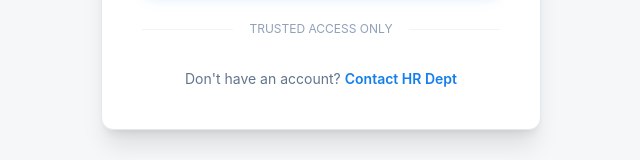
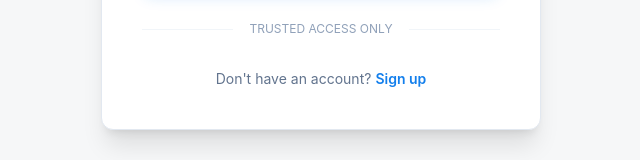
Before and after one commit to leonyllukejayme/mini-hcm-time-tracking-system, a React (Vite) app in the folder frontend/: page / in a window 1280 px wide. Shown: the part 513-673 px from the top of the page, without its empty margins (319-959 px from the left). Built offline with nearby package versions, Linux system fonts and the light colour scheme; no server answers.

Commit message:
feat: integrate react-hot-toast for login feedback and add Toaster component

```diff
--- a/frontend/src/pages/EmployeeDashboard.jsx
+++ b/frontend/src/pages/EmployeeDashboard.jsx
@@ -3,6 +3,7 @@ import { useEffect, useMemo, useState } from 'react';
 import Badge from '../components/Badge';
 import SummaryCard from '../components/SummaryCard';
 import TimeStatusCard from '../components/TimeStatusCard';
+import { Toaster } from 'react-hot-toast';
 
 const ATTENDANCE_UPDATED_EVENT = 'attendance:updated';
 
@@ -105,6 +106,7 @@ const EmployeeDashboard = () => {
 
 	return (
 		<div className="flex-1 overflow-y-auto p-8 space-y-8">
+			<Toaster />
 			<section className="grid grid-cols-1 lg:grid-cols-3 gap-8">
 				<TimeStatusCard />
 			</section>
--- a/frontend/src/pages/Login.jsx
+++ b/frontend/src/pages/Login.jsx
@@ -1,18 +1,18 @@
-import { useState } from "react";
-import { auth, db } from "../firebase";
-import { signInWithEmailAndPassword } from "firebase/auth";
-import { doc, getDoc } from "firebase/firestore";
-import { useNavigate } from "react-router";
+import { signInWithEmailAndPassword } from 'firebase/auth';
+import { doc, getDoc } from 'firebase/firestore';
+import { useState } from 'react';
+import toast, { Toaster } from 'react-hot-toast';
+import { NavLink, useNavigate } from 'react-router';
+import { auth, db } from '../firebase';
 
 export default function Login() {
 	const navigate = useNavigate();
 	const [form, setForm] = useState({
-    email: "",
-    password: "",
+		email: '',
+		password: '',
 	});
 
 	const [showPassword, setShowPassword] = useState(false);
-
 
 	// Handles input changes for email, password, and remember fields
 	const handleChange = (e) => {
@@ -20,7 +20,7 @@ export default function Login() {
 		// Update form state based on input type (checkbox vs text)
 		setForm((prev) => ({
 			...prev,
-      [name]: type === "checkbox" ? checked : value,
+			[name]: type === 'checkbox' ? checked : value,
 		}));
 	};
 
@@ -31,27 +31,32 @@ export default function Login() {
 			const credential = await signInWithEmailAndPassword(
 				auth,
 				form.email,
-        form.password
+				form.password,
 			);
-      const userDoc = await getDoc(doc(db, "users", credential.user.uid));
+			const userDoc = await getDoc(doc(db, 'users', credential.user.uid));
 
-      if (userDoc.exists() && userDoc.data().role === "admin") {
-        navigate("/dashboard/admin");
+			if (userDoc.exists() && userDoc.data().role === 'admin') {
+				navigate('/dashboard/admin');
 				return;
 			}
-
-      navigate("/dashboard");
+			toast.success('Login successful!', {
+				position: 'top-right',
+			});
+			navigate('/dashboard');
 		} catch (error) {
-      console.error("Login failed:", error);
-      alert("Invalid email or password.");
+			console.error('Login failed:', error);
+			toast.error('Invalid email or password. Please try again.', {
+				position: 'top-right',
+			});
+			// alert("Invalid email or password.");
 		}
 	};
 
 	return (
 		<div className="bg-background-light dark:bg-background-dark min-h-screen flex flex-col font-display">
+			<Toaster />
 			<main className="flex-1 flex flex-col items-center justify-center p-6">
 				<div className="w-full max-w-110 bg-white dark:bg-slate-900 shadow-xl rounded-xl border border-slate-200 dark:border-slate-800 p-8 md:p-10">
-
 					{/* Logo Section */}
 					<div className="flex flex-col items-center mb-8">
 						<div className="flex items-center gap-3 text-primary mb-6">
@@ -59,8 +64,7 @@ export default function Login() {
 								<svg
 									className="size-6 text-primary"
 									fill="none"
-                  viewBox="0 0 48 48"
-                >
+									viewBox="0 0 48 48">
 									<path
 										clipRule="evenodd"
 										d="M24 4H6V17.3333V30.6667H24V44H42V30.6667V17.3333H24V4Z"
@@ -84,7 +88,6 @@ export default function Login() {
 
 					{/* Login Form */}
 					<form onSubmit={handleSubmit} className="space-y-5">
-
 						{/* Email */}
 						<div className="space-y-2">
 							<label className="text-sm font-medium text-slate-700 dark:text-slate-300">
@@ -117,7 +120,7 @@ export default function Login() {
 
 							<div className="relative">
 								<input
-                  type={showPassword ? "text" : "password"}
+									type={showPassword ? 'text' : 'password'}
 									name="password"
 									required
 									placeholder="••••••••"
@@ -129,9 +132,8 @@ export default function Login() {
 								<button
 									type="button"
 									onClick={() => setShowPassword(!showPassword)}
-                  className="absolute right-3 top-1/2 -translate-y-1/2 text-slate-400 hover:text-slate-600 dark:hover:text-slate-200"
-                >
-                  {showPassword ? "🙈" : "👁"}
+									className="absolute right-3 top-1/2 -translate-y-1/2 text-slate-400 hover:text-slate-600 dark:hover:text-slate-200">
+									{showPassword ? '🙈' : '👁'}
 								</button>
 							</div>
 						</div>
@@ -153,8 +155,7 @@ export default function Login() {
 						{/* Submit */}
 						<button
 							type="submit"
-              className="w-full h-12 bg-primary hover:bg-primary/90 text-white font-semibold rounded-lg transition-all shadow-lg shadow-primary/20 flex items-center justify-center gap-2 mt-2"
-            >
+							className="w-full h-12 bg-primary hover:bg-primary/90 text-white font-semibold rounded-lg transition-all shadow-lg shadow-primary/20 flex items-center justify-center gap-2 mt-2">
 							Sign In
 						</button>
 					</form>
@@ -173,9 +174,11 @@ export default function Login() {
 
 					<p className="text-center text-sm text-slate-500 dark:text-slate-400">
 						Don't have an account?
-            <span className="text-primary font-semibold ml-1">
-              Contact HR Dept
-            </span>
+						<NavLink
+							to={'/register'}
+							className="text-primary font-semibold ml-1">
+							Sign up
+						</NavLink>
 					</p>
 				</div>
 
```
Lines whose indentation alone changed are shown as unchanged.
